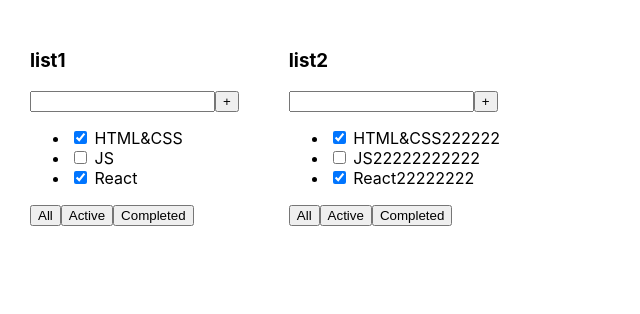
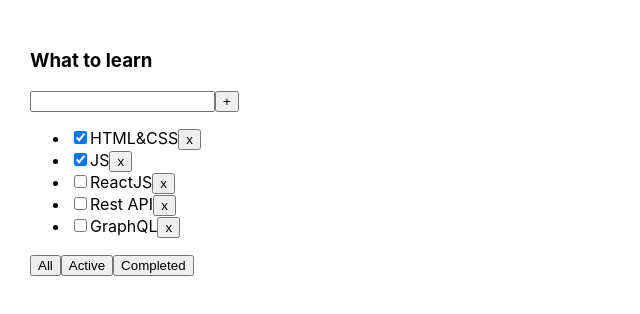
Before and after one commit to Aleksandr-mvp/todolist, a React (Create React App) app: page / in a window 1280 px wide. Shown: the top 314 px of the page, without its empty margins (0-640 px from the left). Built offline with nearby package versions, Linux system fonts and the light colour scheme.

Commit message:
added tasks

```diff
--- a/src/App.tsx
+++ b/src/App.tsx
@@ -1,28 +1,55 @@
-import React from 'react';
+import React, {useState} from 'react';
 import './App.css';
-import {Todolist} from "./components/Todolist/Todolist";
+import {Todolist} from './Todolist';
 
-const App = () => {
+export type filterType = 'All' | 'Active' | 'Completed'
 
-    const task1=[
-        {id:1,title:'HTML&CSS',isDone:true},
-        {id:2,title:'JS',isDone:false},
-        {id:3,title:'React',isDone:true},
-    ]
+export type TaskType = {
+    id: number
+    title: string
+    isDone: boolean
+}
 
-    const task2=[
-        {id:1,title:'HTML&CSS222222',isDone:true},
-        {id:2,title:'JS22222222222',isDone:false},
-        {id:3,title:'React22222222',isDone:true},
-    ]
+
+function App() {
+
+    const [tasks, setTask] = useState<Array<TaskType>>([
+        {id: 1, title: "HTML&CSS", isDone: true},
+        {id: 2, title: "JS", isDone: true},
+        {id: 3, title: "ReactJS", isDone: false},
+        {id: 4, title: "Rest API", isDone: false},
+        {id: 5, title: "GraphQL", isDone: false}
+    ])
+
+
+    const removeTask = (id: number) => {
+        setTask(tasks.filter(f => f.id !== id))
+    }
+
+
+    // const [filterValue, setFilterValue] = useState<filterType>('All')
+    //
+    // let isDoneTrue = tasks
+    // if (filterValue === 'Active') {
+    //     isDoneTrue = tasks.filter(f => f.isDone)
+    // }
+    // if (filterValue === 'Completed') {
+    //     isDoneTrue = tasks.filter(f => !f.isDone)
+    // }
+    //
+    //
+    // const filteredTasks = (value: filterType) => {
+    //     setFilterValue(value)
+    // }
 
 
     return (
         <div className="App">
-            <Todolist title={'list1'} task={task1}/>
-            <Todolist title={'list2'} task={task2}/>
+            <Todolist title={"What to learn"}
+                      tasks={tasks}
+                      removeTask={removeTask}/>
         </div>
-    )
+    );
 }
 
 export default App;
--- /dev/null
+++ b/src/Todolist.tsx
@@ -0,0 +1,48 @@
+import React, {useState} from 'react';
+import {filterType, TaskType} from "./App";
+
+
+type PropsType = {
+    title: string
+    tasks: Array<TaskType>
+    removeTask: (id: number) => void
+}
+
+
+
+export function Todolist(props: PropsType) {
+    const [filterValue, setFilterValue] = useState<filterType>('All')
+
+    let isDoneTrue = props.tasks
+
+    if (filterValue === 'Active') {
+        isDoneTrue = props.tasks.filter(f => f.isDone)
+    }
+    if (filterValue === 'Completed') {
+        isDoneTrue = props.tasks.filter(f => !f.isDone)
+    }
+
+    const filteredTasks = (value: filterType) => {
+        setFilterValue(value)
+    }
+
+    return <div>
+        <h3>{props.title}</h3>
+        <div>
+            <input/>
+            <button>+</button>
+        </div>
+        <ul>
+            {isDoneTrue.map((task: TaskType) => <li key={task.id}><input type="checkbox" checked={task.isDone}/>
+                    <span>{task.title}</span>
+                    <button onClick={() => props.removeTask(task.id)}>x</button>
+                </li>
+            )}
+        </ul>
+        <div>
+            <button onClick={() => filteredTasks('All')}>All</button>
+            <button onClick={() => filteredTasks('Active')}>Active</button>
+            <button onClick={() => filteredTasks('Completed')}>Completed</button>
+        </div>
+    </div>
+}
--- a/src/components/Todolist/Todolist.tsx
+++ /dev/null
@@ -1,32 +0,0 @@
-import React from "react";
-
-type propsType = {
-    title: string
-    task:Array<inArray>
-}
-
-type inArray = {
-    id: number
-    title: string
-    isDone: boolean
-}
-
-export const Todolist = (props: propsType) => {
-    return (
-        <div>
-            <h3>{props.title}</h3>
-            <div>
-                <input/>
-                <button>+</button>
-            </div>
-            <ul>
-                {props.task.map(task => <li key={task.id}><input type="checkbox" checked={task.isDone}/> <span>{task.title}</span></li> )}
-            </ul>
-            <div>
-                <button>All</button>
-                <button>Active</button>
-                <button>Completed</button>
-            </div>
-        </div>
-    )
-}
```
